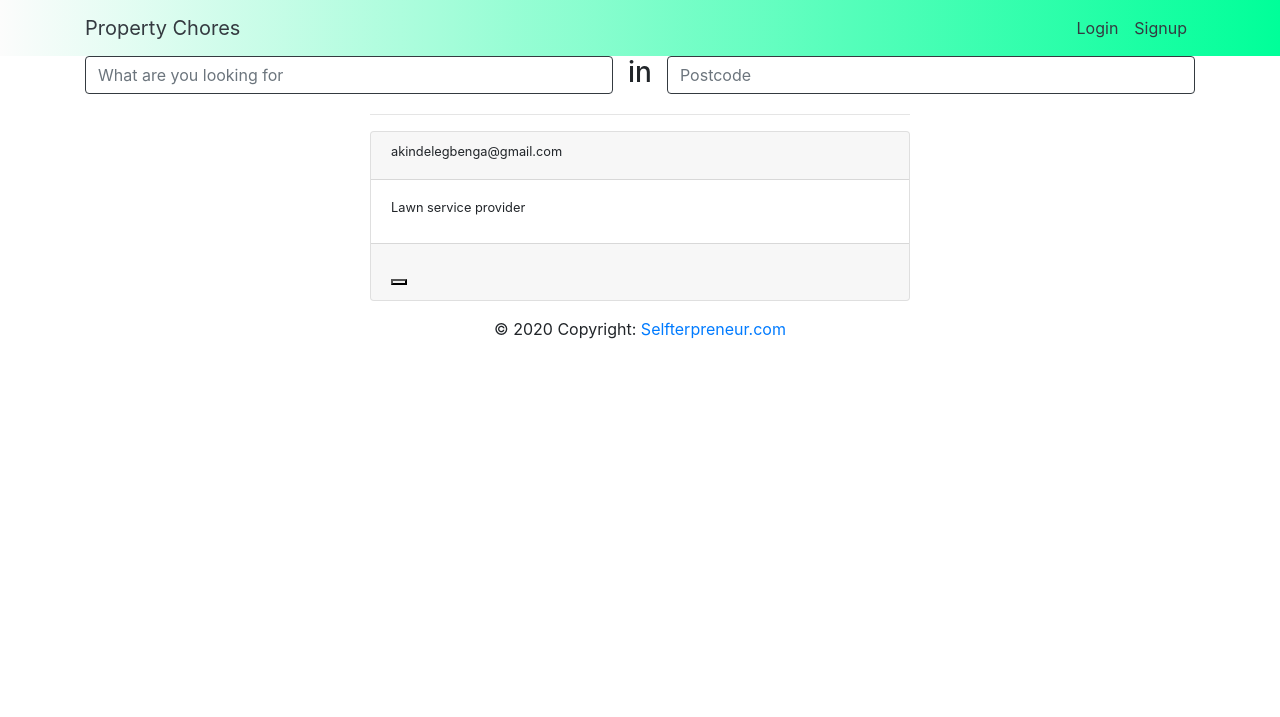
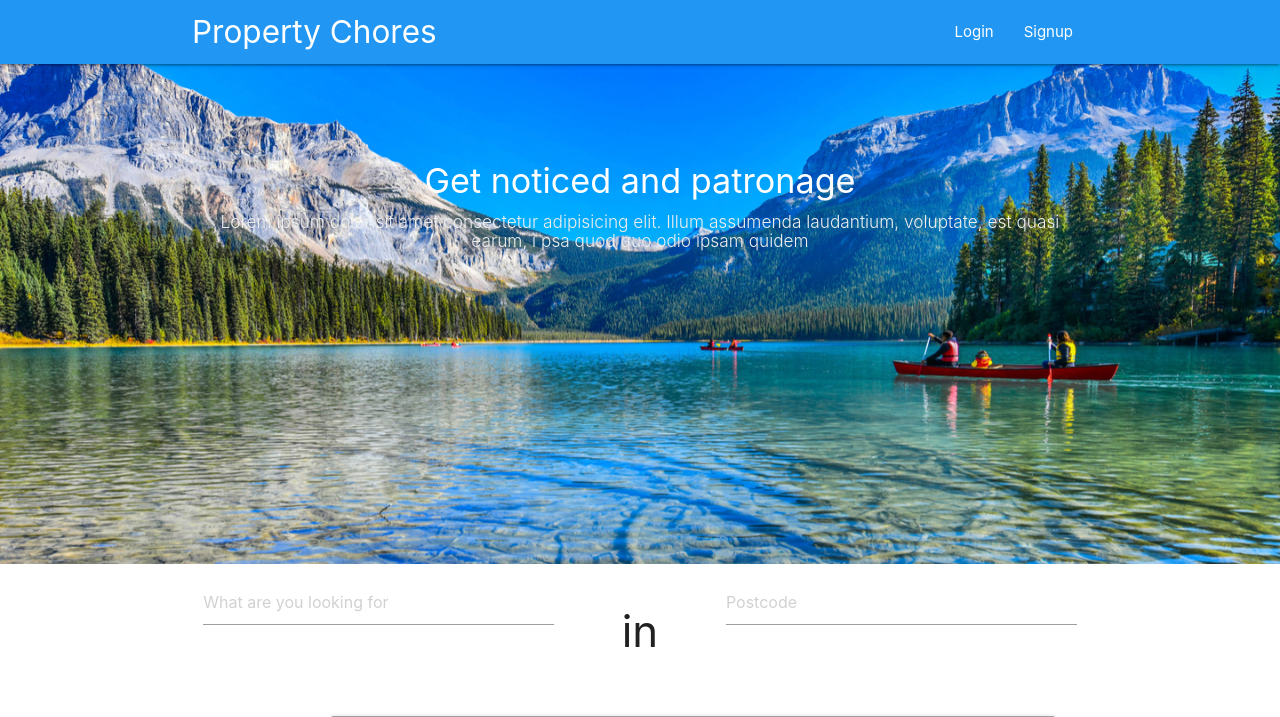
Before and after one commit to olugbengaakindele/SRLS, a Flask app: page /home in a window 1280 px wide. Shown: the top 717 px of the page. Before the commit the page ends 339 px from the top, so only its background shows below. Run offline with Flask 2, Linux system fonts and the light colour scheme; data comes from the database, SQL or seed files in the repository; some libraries are stand-ins or nearby versions; grey boxes are pictures that could not be loaded.

Commit message:
prifle v5 with materialize css

```diff
--- a/app/auth/templates/index.html
+++ b/app/auth/templates/index.html
@@ -1,55 +1,92 @@
 {% extends 'layout.html' %}
 {% block page_body %}
 
-<div class="container">
 
-    <form method="POST" action="">
-        {{ form.hidden_tag() }}
-        <div class="row justify-content-center">
-            <div class="col">
-                {{ form.what (placeholder ='What are you looking for',class ='form-control justify-right border border-dark')}}
+<section class='slider'>
+    <ul class='slides'>
+        <li>
+            <img src="{{url_for('static',filename = 'assests/login.jpg')}}" alt="">
+            <div class="caption center-align">
+                <h4>Get noticed and patronage</h4>
+                <h6 class='light grey-text text-lighten-3'>Lorem ipsum dolor sit amet consectetur
+                    adipisicing elit. Illum assumenda laudantium, voluptate, est quasi earum, i
+                    psa quod quo odio ipsam quidem </h6>
             </div>
-            <h3>in </h3>
-            <div class="col">
-                {{ form.where(placeholder ='Postcode',class ='form-control justify-right border border-dark')}}
+
+        </li>
+        <li>
+            <img src="{{url_for('static',filename = 'assests/truck_1.jpg')}}" alt="">
+            <div class="caption right-align">
+                <h4>Canada wide services</h4>
+                <h6 class='light grey-text text-lighten-3'>Lorem ipsum dolor sit amet consectetur
+                    adipisicing elit. Illum assumenda laudantium, voluptate, est quasi earum, i
+                    psa quod quo odio ipsam quidem </h6>
             </div>
-        </div>
-    </form>
-    <div class="row">
+        </li>
+
+    </ul>
 
 
-        <!-- this is for the filters -->
-        <div class="col-xs-12 col-sm-3 col-md-3 col-lg-3">
+
+</section>
+<!-- Seearch form -->
+<section class="section section-search black darken-1 white center scrollspy">
+    <div class="container">
+        <form method="POST" action="">
+            {{ form.hidden_tag() }}
+            <div class="row">
+                <div class="col s5">
+                    {{ form.what (placeholder ='What are you looking for',class ='input-field')}}
+                </div>
+                <h3 class="col s2">in </h3>
+                <div class="col s5">
+                    {{ form.where(placeholder ='Postcode',class ='input-field')}}
+                </div>
+            </div>
+        </form>
+    </div>
+
+</section>
+<div class="row">
+    <div class="col s3"></div>
+
+    <div class="col s6 m7">
+        {% for user in users  %}
+        <div class="card">
+            <div class="card-image">
+                <img src="images/sample-1.jpg">
+                <span class="card-title">
+                    <h2 class="small">{{ user.user_name }}</h2>
+                </span>
+            </div>
+
+            <div class="card-content">
+                <p>I am a very simple card. I am good at containing small bits of information.
+                    I am convenient because I require little markup to use effectively.</p>
+            </div>
+
+            <div class="card-action">
+                <a href="#">This is a link</a>
+            </div>
 
         </div>
-        <!--this section houses the result of search-->
-        <div class="col-xs-12 col-sm-6 col-md-6 col-lg-6 ">
+        {% endfor %}
 
-            {% for user in users  %}
-            <hr>
-            <div class="card">
-                <div class="card-header">
-                    <h2 class="small">{{ user.user_email }}</h2>
-                </div>
-                <div class="card-body h-25 d-inline-block">
-                    <h2 class="small">{{ user.user_bio }}</h2>
-                </div>
-                <div class="card-footer">
-                    <h2 class="small">{{ user.user_work_phone }}</h2>
-                    <button></button>
-                </div>
-            </div>
 
-            {% endfor %}
-        </div>
+    </div>
 
-        <div class="col-xs-12 col-sm-3 col-md-3 col-lg-3">
+    <div class="col s3"> </div>
 
-        </div>
-    </div>
+
 </div>
 
 
 
 
+
 {% endblock page_body %}
+
+
+{% block add_scripts %}
+<script src="{{url_for('static' ,filename = 'js/index.js')}}"></script>
+{% endblock add_scripts %}
--- a/app/auth/templates/layout.html
+++ b/app/auth/templates/layout.html
@@ -8,16 +8,15 @@
     <meta charset="utf-8">
     <meta name="viewport" content="width=device-width, initial-scale=1, shrink-to-fit=no">
 
-    <!-- Bootstrap CSS -->
-    <link rel="stylesheet" href="https://stackpath.bootstrapcdn.com/bootstrap/4.4.1/css/bootstrap.min.css"
-        integrity="sha384-Vkoo8x4CGsO3+Hhxv8T/Q5PaXtkKtu6ug5TOeNV6gBiFeWPGFN9MuhOf23Q9Ifjh" crossorigin="anonymous">
-
     <link href="{{ url_for('static' , filename='css/styles.css')}}" rel="stylesheet" />
     <script src="https://use.fontawesome.com/releases/v5.13.0/js/all.js" crossorigin="anonymous"></script>
     <!-- Google fonts-->
     <link href="https://fonts.googleapis.com/css?family=Montserrat:400,700" rel="stylesheet" type="text/css" />
     <link href="https://fonts.googleapis.com/css?family=Lato:400,700,400italic,700italic" rel="stylesheet"
         type="text/css" />
+    <!-- Compiled and minified CSS -->
+    <link rel="stylesheet" href="https://cdnjs.cloudflare.com/ajax/libs/materialize/1.0.0/css/materialize.min.css">
+
     {% if title %}
     <title>{{ title }}</title>
     {% else %}
@@ -32,77 +31,91 @@
 <body>
     {% block navbar %}
 
-        <nav class="navbar navbar-expand-md home-nav">
+    <div class="navbar-fixed">
+        <nav class="blue">
             <div class="container">
-                <a href="{{ url_for('auth.home') }}" class="navbar-brand text-dark">Property Chores</a>
-                <button class="navbar-toggler" data-toggle="collapse" data-target="#navbarNav">
-                    <span class="navbar-toggler-icon"></span>
-                </button>
+                <div class="nav-wrapper">
+                    <a href="{{ url_for('auth.home') }}" class="brand-logo">Property Chores</a>
 
-                <div class="collapse navbar-collapse" id="navbarNav">
-                    <ul class="navbar-nav">
-
+                    <a href="#" class="sidenav-trigger" data-target="mobile-nav">
+                        <i class="material-icons">menu</i>
+                    </a>
+                    <ul class="right hide-on-med-and-down">
                         {% if current_user.is_authenticated %}
 
-                        <li class="nav-item">
-                            <a class="nav-link text-dark"
-                                href="{{ url_for('me.myprofile') }}">MyPage</a>
+                        <li>
+                            <a  href="{{ url_for('me.myprofile') }}">MyPage</a>
                         </li>
                         {% endif %}
-
-                    </ul>
                         <div class="navbar-nav ml-auto">
                             {% if current_user.is_authenticated %}
 
-                        <li class="nav-item">
-                            <a class="nav-link text-lowercase text-muted">Welcome {{ current_user.user_name.title()}}</a>
+                            <li>
+                                <a >Welcome {{ current_user.user_name.title()}}</a>
                             </li>
-                        <li class="nav-item">
-                            <a class="nav-link text-dark" href="{{ url_for('auth.signout') }}">Logout</a>
+                            <li >
+                                <a href="{{ url_for('auth.signout') }}">Logout</a>
                             </li>
 
 
                             {% else %}
-                        <li class="nav-item">
+                            <li >
                                 <a class="nav-link text-dark" href="{{ url_for('auth.signin') }}">Login</a>
                             </li>
 
-                        <li class="nav-item ">
+                            <li >
                                 <a class="nav-link text-dark" href="{{ url_for('auth.reg_user') }}">Signup</a>
                             </li>
 
                             {% endif %}
                         </div>
+                    </ul>
 
                 </div>
+
 
 
             </div>
         </nav>
 
+    </div>
+
+<ul class="sidenav" id="mobile-nav">
+            {% if current_user.is_authenticated %}
+
+            <li>
+                <a  href="{{ url_for('me.myprofile') }}">MyPage</a>
+            </li>
+            {% endif %}
+            <div class="navbar-nav ml-auto">
+                {% if current_user.is_authenticated %}
+
+                <li>
+                    <a >Welcome {{ current_user.user_name.title()}}</a>
+                </li>
+                <l >
+                    <a href="{{ url_for('auth.signout') }}">Logout</a>
+                </li>
+
+
+                {% else %}
+                <li>
+                    <a class="nav-link text-dark" href="{{ url_for('auth.signin') }}">Login</a>
+                </li>
+
+                <li>
+                    <a class="nav-link text-dark" href="{{ url_for('auth.reg_user') }}">Signup</a>
+                </li>
+
+                {% endif %}
+            </div>
+        </ul>
 
     {% endblock navbar %}
 
 
     {% block page_body %}
 
-    <div class="container">
-
-        <!--first row with create a profile display-->
-        <div class="row justify-content-center">
-
-            {% with messages = get_flashed_messages(with_categories=true) %}
-                {% if messages %}
-                    <div class="alert alert-warning" role="alert">
-                        {% for category, message in messages %}
-                        <h4 class="medium"> {{ message }} </h4>
-                        {% endfor %}
-
-                    </div>
-                {% endif %}
-            {% endwith %}
-
-        </div>
 
 
 
@@ -125,22 +138,13 @@
 
             </div>
         </footer>
+        <!-- Footer -->
+        <!-- Optional JavaScript -->
 
 
-
-    <!-- Footer -->
-    <!-- Optional JavaScript -->
-    <!-- jQuery first, then Popper.js, then Bootstrap JS -->
-    <script src="https://code.jquery.com/jquery-3.4.1.slim.min.js"
-        integrity="sha384-J6qa4849blE2+poT4WnyKhv5vZF5SrPo0iEjwBvKU7imGFAV0wwj1yYfoRSJoZ+n"
-        crossorigin="anonymous"></script>
-    <script src="https://cdn.jsdelivr.net/npm/popper.js@1.16.0/dist/umd/popper.min.js"
-        integrity="sha384-Q6E9RHvbIyZFJoft+2mJbHaEWldlvI9IOYy5n3zV9zzTtmI3UksdQRVvoxMfooAo"
-        crossorigin="anonymous"></script>
-    <script src="https://stackpath.bootstrapcdn.com/bootstrap/4.4.1/js/bootstrap.min.js"
-        integrity="sha384-wfSDF2E50Y2D1uUdj0O3uMBJnjuUD4Ih7YwaYd1iqfktj0Uod8GCExl3Og8ifwB6"
-        crossorigin="anonymous"></script>
-    <script src="http://code.jquery.com/jquery-3.5.1.min.js" integrity="sha256-9/aliU8dGd2tb6OSsuzixeV4y/faTqgFtohetphbbj0=" crossorigin="anonymous"></script>
+        <!-- Compiled and minified JavaScript -->
+        <script src="https://cdnjs.cloudflare.com/ajax/libs/materialize/1.0.0/js/materialize.min.js"></script>
+        <script src="{{url_for('static' ,filename = 'js/layout.js')}}"></script>
         {% block add_scripts %} {% endblock add_scripts %}
 
 </body>
--- a/app/me/templates/mypage.html
+++ b/app/me/templates/mypage.html
@@ -202,7 +202,7 @@
                        {% endif %}</h6>
 
                    </div>
-                    </div>
+
 
                 </div>
 
--- /dev/null
+++ b/app/static/js/index.js
@@ -0,0 +1,20 @@
+/*
+    1- Declare empty list
+    2- Declare empty object
+    3- populate object and append to list
+    4- JSON.stringfy the list then you have JSOn
+    6- Send the JSON data to API
+    7- from API route send to data base
+
+*/
+
+//declare all variables
+const slider = document.querySelector('.slider');
+M.Slider.init(slider,{
+
+    indicators: false,
+    height:500,
+    transition:700,
+    interval:6000
+}
+);
--- /dev/null
+++ b/app/static/js/layout.js
@@ -0,0 +1,13 @@
+/*
+    1- Declare empty list
+    2- Declare empty object
+    3- populate object and append to list
+    4- JSON.stringfy the list then you have JSOn
+    6- Send the JSON data to API
+    7- from API route send to data base
+
+*/
+
+//declare all variables
+const sideNav = document.querySelector('.sidenav');
+M.Sidenav.init(sideNav,{});
```
Also changed, not shown: app/auth/templates/old_layout.html (added, +152 -0 lines), app/static/assests/login.jpg, app/static/assests/truck_1.jpg (added). Lines whose indentation alone changed are shown as unchanged.
